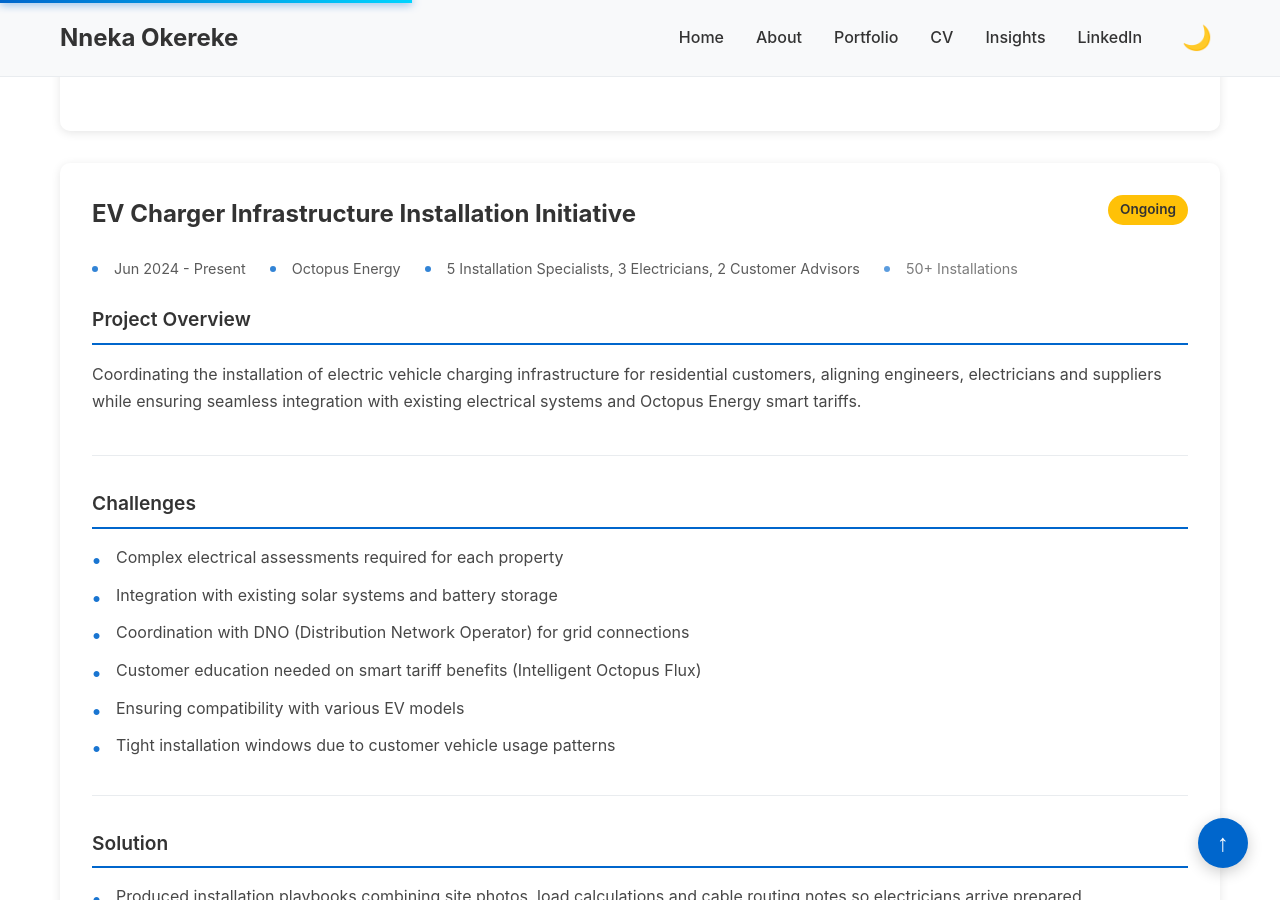
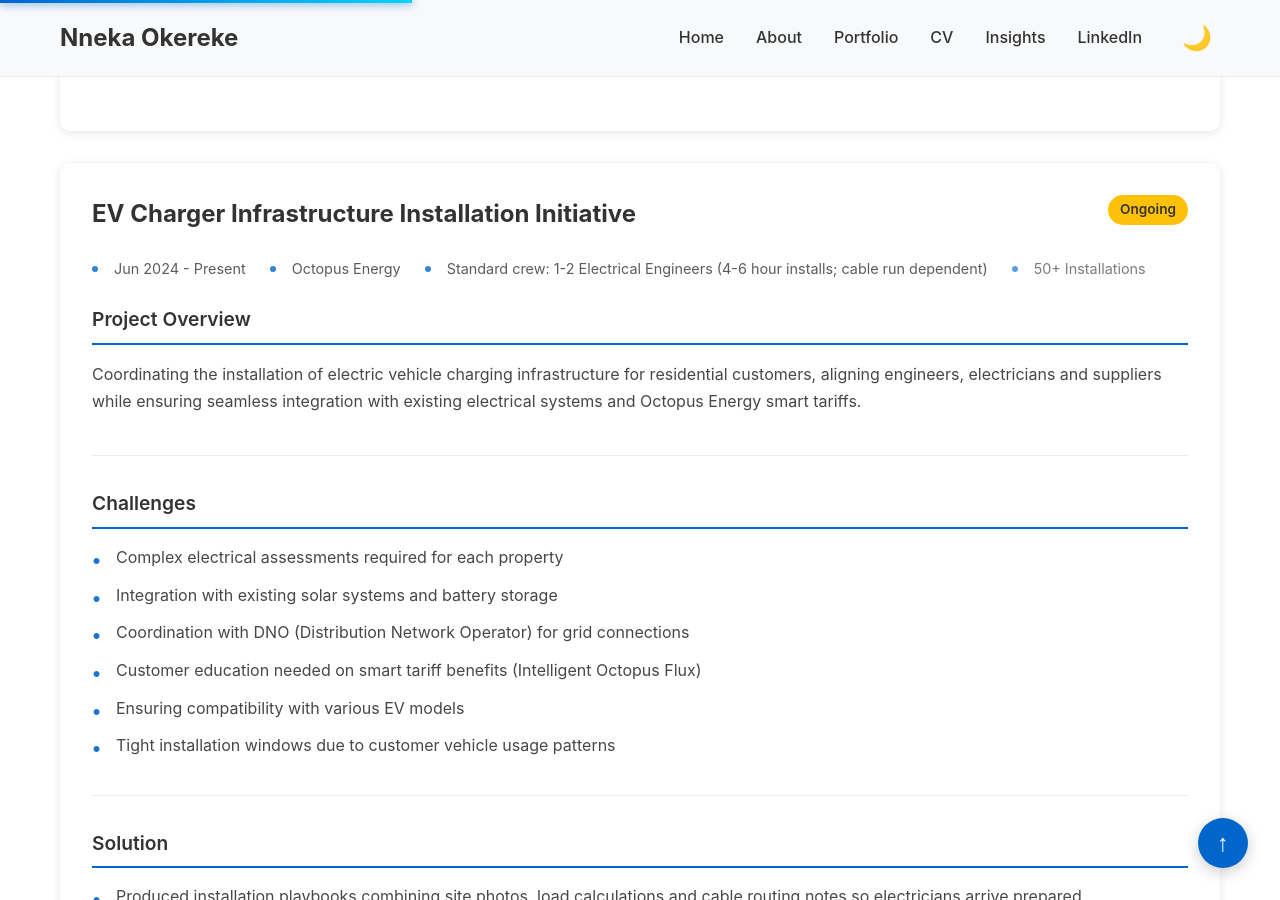
Before and after one commit to nnekaokereke/nnekaokereke.github.io, a Jekyll site: the page built from portfolio.html, in a window 1280 px wide and 900 px high, scrolled down 3404 px. Built offline with Jekyll 4.4.1, drawn with Linux system fonts in a browser that asks for light colours.

Commit message:
Adjust EV crew sizing and install duration

```diff
--- a/portfolio.html
+++ b/portfolio.html
@@ -154,7 +154,7 @@ title: Projects
                 <div class="project-meta">
                     <span class="project-duration">Jun 2024 - Present</span>
                     <span class="project-company">Octopus Energy</span>
-                    <span class="project-team">5 Installation Specialists, 3 Electricians, 2 Customer Advisors</span>
+                    <span class="project-team">Standard crew: 1-2 Electrical Engineers (4-6 hour installs; cable run dependent)</span>
                     <span class="project-scale">50+ Installations</span>
                 </div>
 
```
